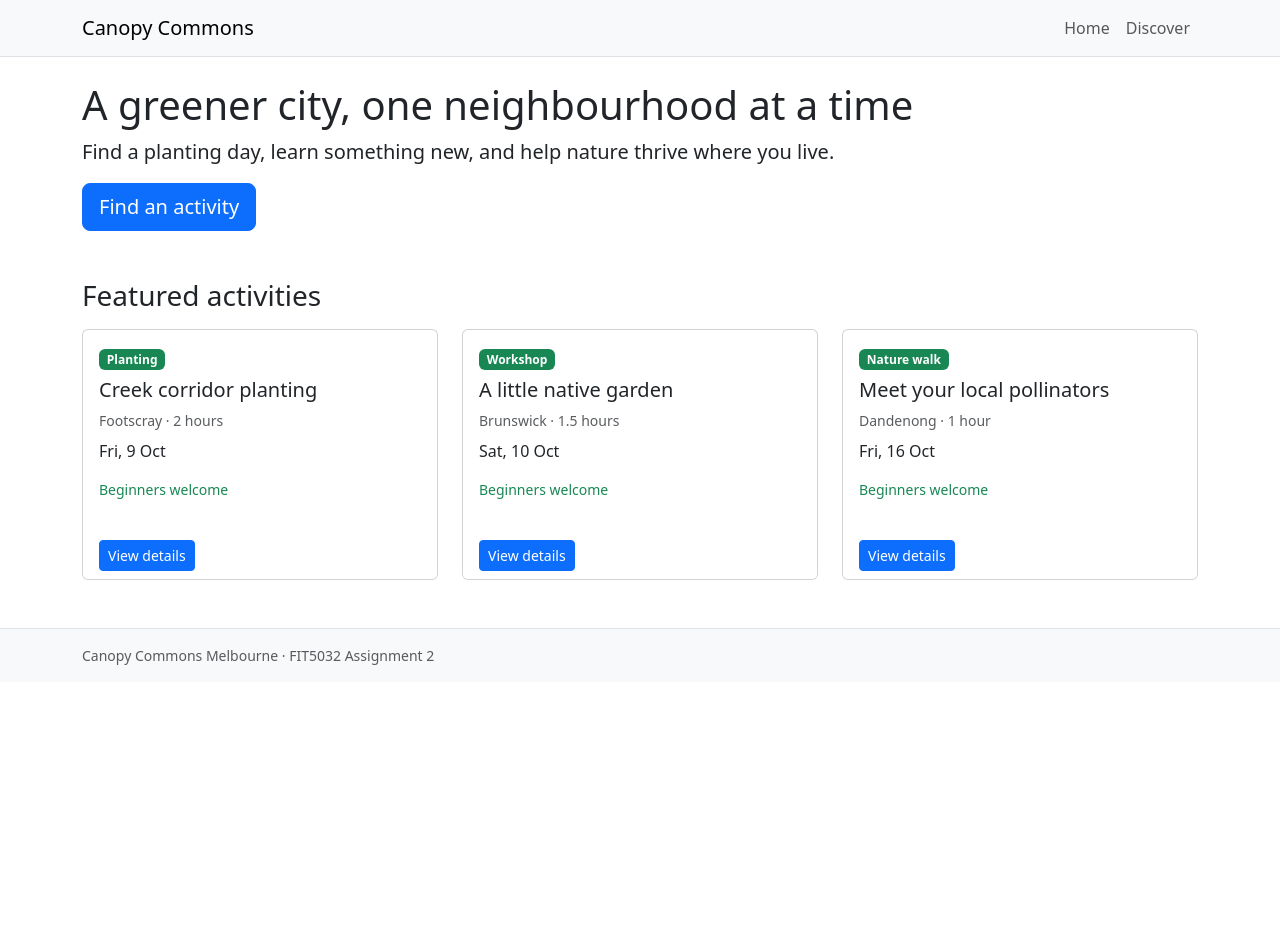
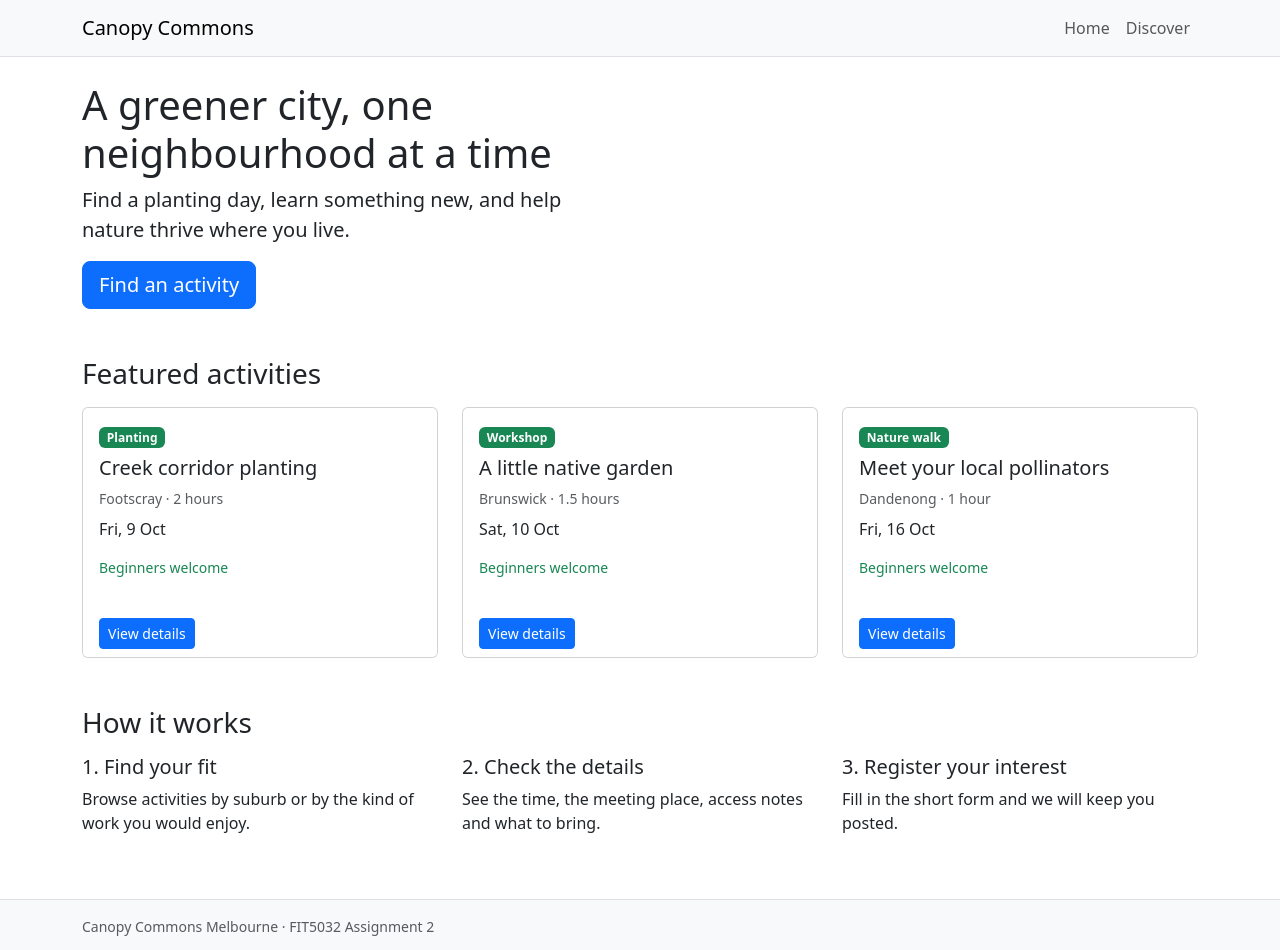
Before and after one commit to pseudo-overlord/canopy-commons-5032, a Vue app in the folder a2/: page / in a window 1280 px wide. Shown: the top 950 px of the page. Before the commit the page ends 800 px from the top, so only its background shows below. Built offline with nearby package versions, Linux system fonts and the light colour scheme.

Commit message:
style(a2): stack home and details layouts on small screens
Put the home intro and the activity details in grid columns so they stack on phones.

```diff
--- a/a2/src/views/HomeView.vue
+++ b/a2/src/views/HomeView.vue
@@ -13,11 +13,17 @@ onMounted(loadOpportunities);
 </script>
 
 <template>
-  <h1>A greener city, one neighbourhood at a time</h1>
-  <p class="lead">
-    Find a planting day, learn something new, and help nature thrive where you live.
-  </p>
-  <RouterLink to="/discover" class="btn btn-primary btn-lg">Find an activity</RouterLink>
+  <div class="row align-items-center mb-5">
+    <div class="col-md-6">
+      <h1>A greener city, one neighbourhood at a time</h1>
+      <p class="lead">
+        Find a planting day, learn something new, and help nature thrive where you live.
+      </p>
+      <RouterLink to="/discover" class="btn btn-primary btn-lg">
+        Find an activity
+      </RouterLink>
+    </div>
+  </div>
 
   <h2 class="h3 mt-5 mb-3">Featured activities</h2>
 
@@ -27,4 +33,20 @@ onMounted(loadOpportunities);
       <OpportunityCard :opportunity="item" />
     </div>
   </div>
+
+  <h2 class="h3 mt-5 mb-3">How it works</h2>
+  <div class="row g-4">
+    <div class="col-md-4">
+      <h3 class="h5">1. Find your fit</h3>
+      <p>Browse activities by suburb or by the kind of work you would enjoy.</p>
+    </div>
+    <div class="col-md-4">
+      <h3 class="h5">2. Check the details</h3>
+      <p>See the time, the meeting place, access notes and what to bring.</p>
+    </div>
+    <div class="col-md-4">
+      <h3 class="h5">3. Register your interest</h3>
+      <p>Fill in the short form and we will keep you posted.</p>
+    </div>
+  </div>
 </template>
--- a/a2/src/views/OpportunityView.vue
+++ b/a2/src/views/OpportunityView.vue
@@ -22,7 +22,8 @@ onMounted(loadOpportunities);
 
   <DataStatus :loading="loading" :error="error" @retry="loadOpportunities" />
 
-  <div v-if="!loading && !error && opportunity">
+  <div v-if="!loading && !error && opportunity" class="row g-4">
+    <div class="col-lg-7">
     <span class="badge text-bg-success mb-2">{{ opportunity.activityType }}</span>
     <h1>{{ opportunity.title }}</h1>
 
@@ -58,8 +59,11 @@ onMounted(loadOpportunities);
 
     <h2 class="h5">What to bring</h2>
     <p>{{ opportunity.bring }}</p>
+    </div>
 
-    <InterestForm :opportunity-title="opportunity.title" />
+    <div class="col-lg-5">
+      <InterestForm :key="opportunity.id" :opportunity-title="opportunity.title" />
+    </div>
   </div>
 
   <div v-else-if="!loading && !error" class="alert alert-secondary">
```
